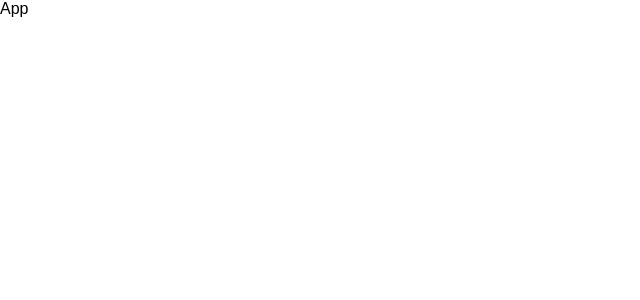
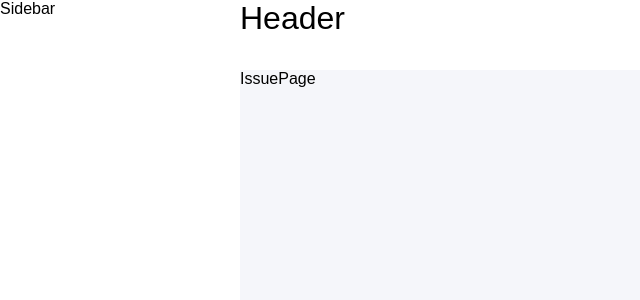
Before and after one commit to won-ee/CO-RE, a React (Vite) app in the folder frontend/: page / in a window 1280 px wide. Shown: the top 300 px of the page, without its empty margins (0-640 px from the left). Built offline with nearby package versions, Linux system fonts and the light colour scheme.

Commit message:
:tada: 사이드바/헤더 및 페이지 구성생성

```diff
--- a/frontend/src/App.tsx
+++ b/frontend/src/App.tsx
@@ -1,17 +1,35 @@
 import React from "react";
 import { QueryClient, QueryClientProvider } from "@tanstack/react-query";
 import { ReactQueryDevtools } from "@tanstack/react-query-devtools";
-import { ThemeProvider } from "styled-components";
+import styled, { ThemeProvider } from "styled-components";
 import { GlobalStyle, theme } from "./styles/globalStyles";
+import Sidebar from "./components/Sidebar";
+import IssuePage from "./pages/IssuePage";
+
 
 const queryClient = new QueryClient();
+const Block=styled.div`
+  display: flex;
+  height: 100vh;
+`
+
 
 const App: React.FC = () => {
   return (
     <QueryClientProvider client={queryClient}>
       <ThemeProvider theme={theme}>
         <GlobalStyle />
-        App
+        <Block>
+          <div style={{ flex: '0 0 240px', height:'100vh',  backgroundColor:'white', display:'fixed'}}>
+          <Sidebar/>  {/* 왼쪽 고정 너비 (250px) */}
+          </div>
+          <div style={{ flex: 1, backgroundColor:'#F5F6FA'}} >
+            <div style={{backgroundColor:'white',height:'70px',fontSize:'32px'}}>
+              Header
+            </div>
+          <IssuePage/>  {/* 오른쪽 남은 영역을 모두 차지 */}
+          </div>
+        </Block>
       </ThemeProvider>
       <ReactQueryDevtools initialIsOpen={false} />
     </QueryClientProvider>
--- /dev/null
+++ b/frontend/src/components/Sidebar.tsx
@@ -0,0 +1,9 @@
+import React from 'react'
+
+function Sidebar() {
+  return (
+    <div>Sidebar</div>
+  )
+}
+
+export default Sidebar
--- /dev/null
+++ b/frontend/src/pages/IssuePage.tsx
@@ -0,0 +1,9 @@
+import React from 'react'
+
+function IssuePage() {
+  return (
+    <div>IssuePage</div>
+  )
+}
+
+export default IssuePage
```
